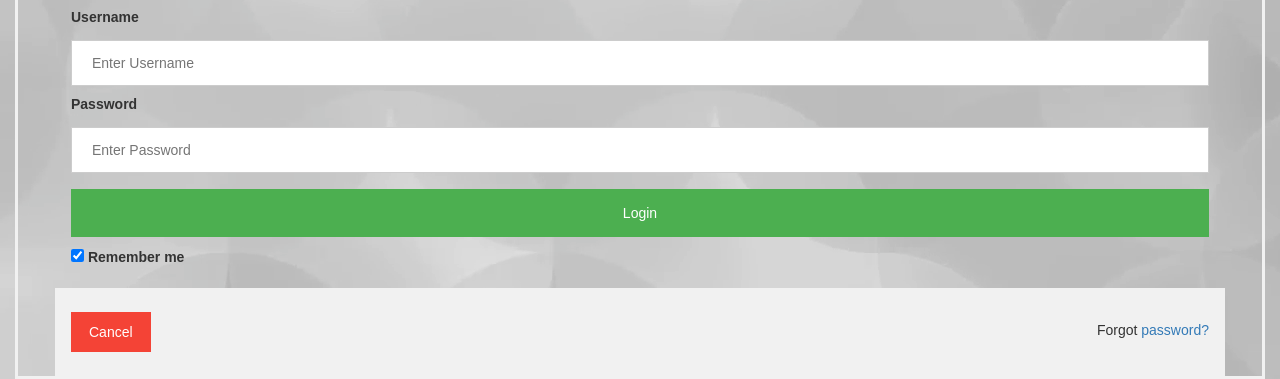
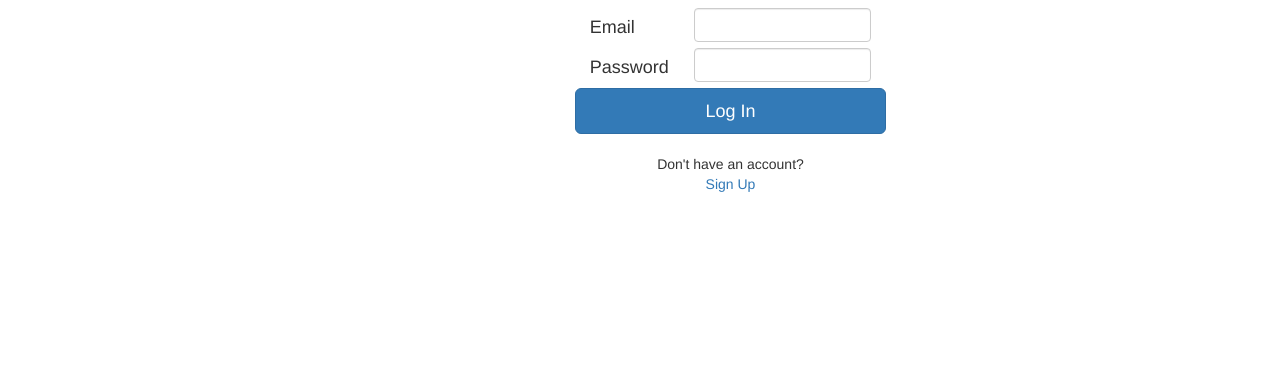
Before and after one commit to willbennett95/MemeTown, a Django app: page /login/ in a window 1280 px wide. Shown: the part 472-851 px from the top of the page. After the commit the page ends 664 px from the top, so only its background shows below. Run offline with Django 3.2, Linux system fonts and the light colour scheme; some libraries are stand-ins or nearby versions.

Commit message:
updated login page

```diff
--- a/memes/templates/loginpage.html
+++ b/memes/templates/loginpage.html
@@ -1,103 +1,51 @@
 {% extends 'base.html' %}
 {% block content %}
-<html>
-<head>
-<meta name="viewport" content="width=device-width, initial-scale=1">
-<style>
-body {font-family: Arial, Helvetica, sans-serif;}
-form {border: 3px solid #f1f1f1;}
+{% load static %}
 
-input[type=text], input[type=password] {
-  width: 100%;
-  padding: 12px 20px;
-  margin: 8px 0;
-  display: inline-block;
-  border: 1px solid #ccc;
-  box-sizing: border-box;
-}
-body {
- background-image: url("static/memebackground.png");
- background-color: #cccccc;
-}
-button {
-  background-color: #4CAF50;
-  color: white;
-  padding: 14px 20px;
-  margin: 8px 0;
-  border: none;
-  cursor: pointer;
-  width: 100%;
-}
+<div class="row" style="position:absolute; top:30%; left:40%;">
+	<div class="col-md-8 col-md-offset-2">
+  		 <div class="imgcontainer">
+    		<img src="{% static 'TrollFace.png' %}" alt="Avatar" class="avatar">
+  	 	 </div>
+		 <br>
+		 <!-- Email -->
+         <div class="row">
+        	 <!-- Label -->
+         	<div class="col-md-4">
+		        <h4>Email</h4>
+       		</div>
+        	<!-- Input box for email -->
+         	<div class="col-md-8" style="text-align: center;">
+         		<input class="form-control" type='text' name='email' size="35">
+         	</div>
+         </div>
+         <!-- Password -->
+         <div class="row">
+         	<!-- Label -->
+         	<div class="col-md-4">
+         		<h4>Password</h4>
+         	</div>
+         	<!-- Input box for password -->
+         	<div class="col-md-8" style="text-align: center;">
+         		<input class="form-control" type='password' name='password' size="35">
+         	</div>
+         </div>
+         <!-- Login button to submit form -->
+         <div class="row">
+         	<div class="btn-group btn-group-lg btn-block">
+         		<button type='submit' class="btn btn-primary btn-block">Log In</button>
+         	</div>
+         </div>
+         <!-- Sign up button -->
+         <div class="row">
+         	<p style="text-align: center;">
+         		<br>
+         		Don't have an account? <br>
+         		<!-- Calls function 'signup' in views.py -->
+         		<a href=""> Sign Up </a>
+         	</p>
+         </div>
+	</div>
+</div>
 
-button:hover {
-  opacity: 0.8;
-}
-
-.cancelbtn {
-  width: auto;
-  padding: 10px 18px;
-  background-color: #f44336;
-}
-
-.imgcontainer {
-  text-align: center;
-  margin: 12px 0 12px 0;
-}
-
-img.avatar {
-  width: 40%;
-  border-radius: 50%;
-}
-
-.container {
-  padding: 16px;
-}
-
-span.psw {
-  float: right;
-  padding-top: 16px;
-}
-
-/* Change styles for span and cancel button on extra small screens */
-@media screen and (max-width: 300px) {
-  span.psw {
-     display: block;
-     float: none;
-  }
-  .cancelbtn {
-     width: 100%;
-  }
-}
-</style>
-</head>
-<body>
-
-<h2>Login Form</h2>
-
-<form action="/action_page.php">
-  <div class="imgcontainer">
-    <img src="Trollface.png" alt="Avatar" class="avatar">
-  </div>
-
-  <div class="container">
-    <label for="uname"><b>Username</b></label>
-    <input type="text" placeholder="Enter Username" name="uname" required>
-
-    <label for="psw"><b>Password</b></label>
-    <input type="password" placeholder="Enter Password" name="psw" required>
-
-    <button type="submit">Login</button>
-    <label>
-      <input type="checkbox" checked="checked" name="remember"> Remember me
-    </label>
-  </div>
-
-  <div class="container" style="background-color:#f1f1f1">
-    <button type="button" class="cancelbtn">Cancel</button>
-    <span class="psw">Forgot <a href="#">password?</a></span>
-  </div>
-</form>
-
-</body>
-</html>
 {% endblock %}
```
